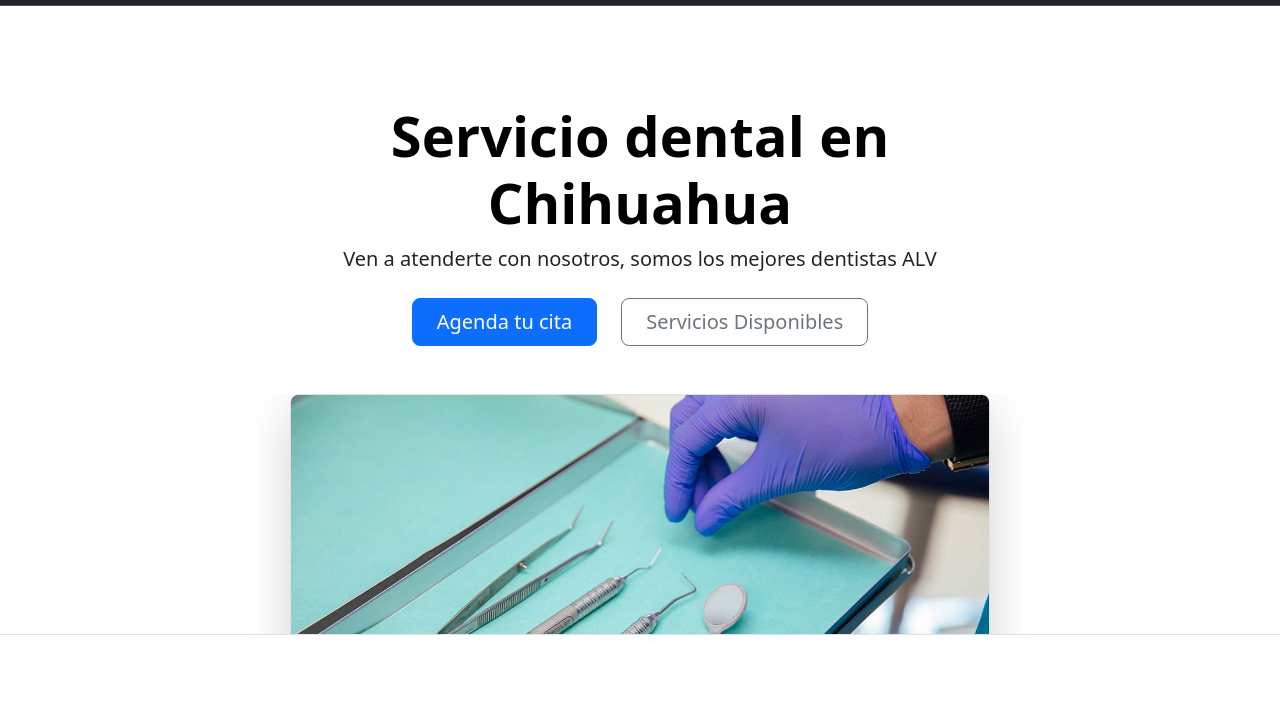
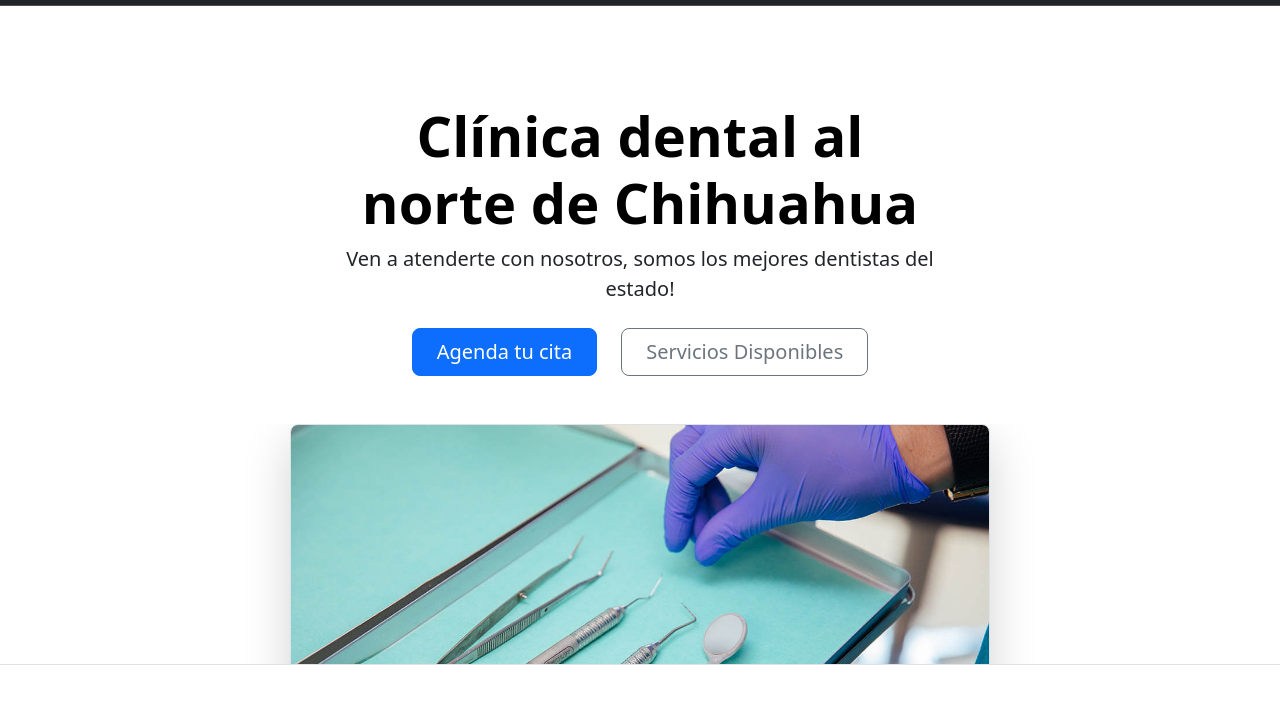
Before and after one commit to ACI0P/ekdental.github.io, a plain HTML site: page index.html in a window 1280 px wide. Shown: the part 77-800 px from the top of the page. Drawn offline with nearby package versions, Linux system fonts and the light colour scheme.

Commit message:
Update index.html

```diff
--- a/index.html
+++ b/index.html
@@ -62,10 +62,10 @@
   </nav>
 
   <div class="px-4 pt-5 my-5 text-center border-bottom">
-    <h1 class="display-4 fw-bold text-body-emphasis">Servicio dental en<br/>Chihuahua</h1>
+    <h1 class="display-4 fw-bold text-body-emphasis">Clínica dental al<br/>norte de Chihuahua</h1>
     <div class="col-lg-6 mx-auto">
       <p class="lead mb-4">
-        Ven a atenderte con nosotros, somos los mejores dentistas ALV
+        Ven a atenderte con nosotros, somos los mejores dentistas del estado!
       </p>
       <div class="d-grid gap-2 d-sm-flex justify-content-sm-center mb-5">
         <button type="button" class="btn btn-primary btn-lg px-4 me-sm-3">Agenda tu cita</button>
```
